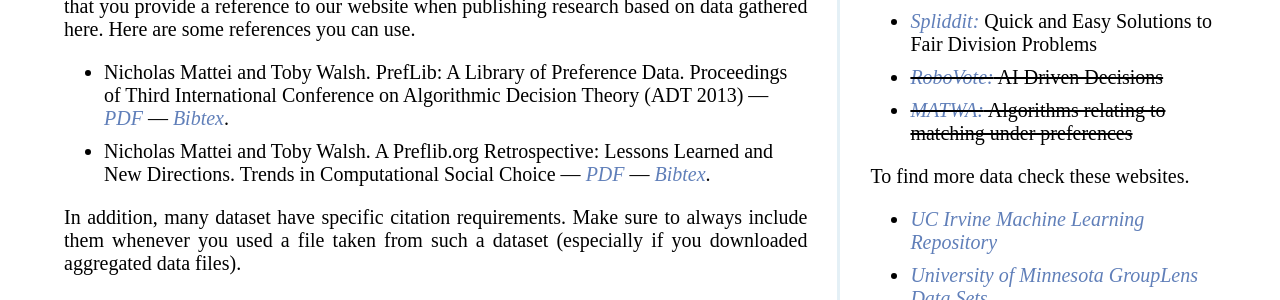
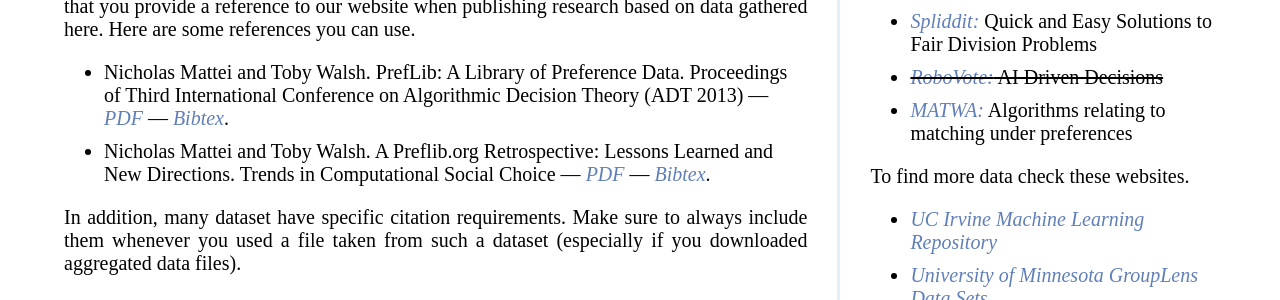
Before and after one commit to PrefLib/PrefLib-Jekyll, a Jekyll site: the page built from preflib/index.html, in a window 1280 px wide. Shown: the part 914-1214 px from the top of the page. Built offline with Jekyll 4.4.1, drawn with Linux system fonts in a browser that asks for light colours; some web fonts are replaced.

Commit message:
Update index.html

```diff
--- a/preflib/index.html
+++ b/preflib/index.html
@@ -117,7 +117,7 @@ sitemap:
 				<li><a href="https://www.ece.iastate.edu/~gsanthan/crisner.html">CRISNER:</a> A Qualitative Preference Reasoner</li>
 				<li><a href="http://www.spliddit.org/">Spliddit:</a> Quick and Easy Solutions to Fair Division Problems</li>
 				<li><span style="text-decoration: line-through;"><a href="http://robovote.org/">RoboVote:</a> AI Driven Decisions</span></li>
-				<li><span style="text-decoration: line-through;"><a href="https://matwa.optimalmatching.com/matching/relatedApps">MATWA:</a> Algorithms relating to matching under preferences</span></li>
+				<li><a href="https://matwa.optimalmatching.com/matching/relatedApps">MATWA:</a> Algorithms relating to matching under preferences</li>
 			</ul>
 
 			<p>To find more data check these websites.</p>
```
